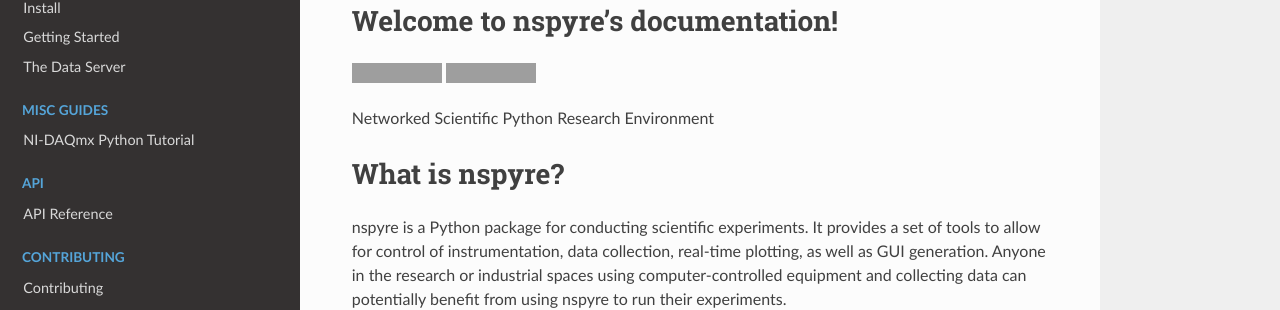
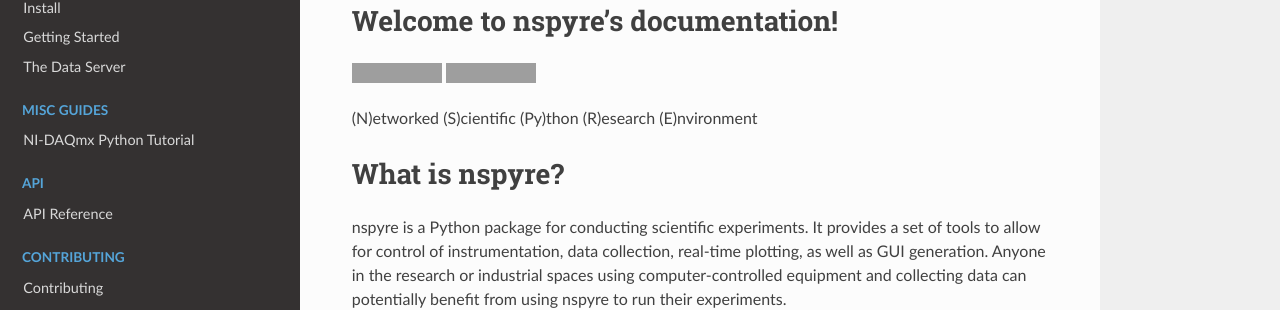
Before and after one commit to nspyre-org/nspyre, a Sphinx documentation site: the page built from docs/source/index.rst, in a window 1280 px wide and 1151 px high, cut to the strip 144-454 px from the top of the window. Built offline with Sphinx 7.4.7 and the Read the Docs theme 2.0.0, drawn with Linux system fonts in a browser that asks for light colours; grey boxes are pictures that could not be loaded.

Commit message:
docs update

```diff
--- a/docs/source/index.rst
+++ b/docs/source/index.rst
@@ -9,7 +9,7 @@
    :target: https://nspyre.readthedocs.io/en/latest/?badge=latest
    :alt: Documentation Status
 
-Networked Scientific Python Research Environment
+(N)etworked (S)cientific (Py)thon (R)esearch (E)nvironment
 
 .. toctree::
    :maxdepth: 4
```
Also changed, not shown: README.md (+1 -1 lines).
